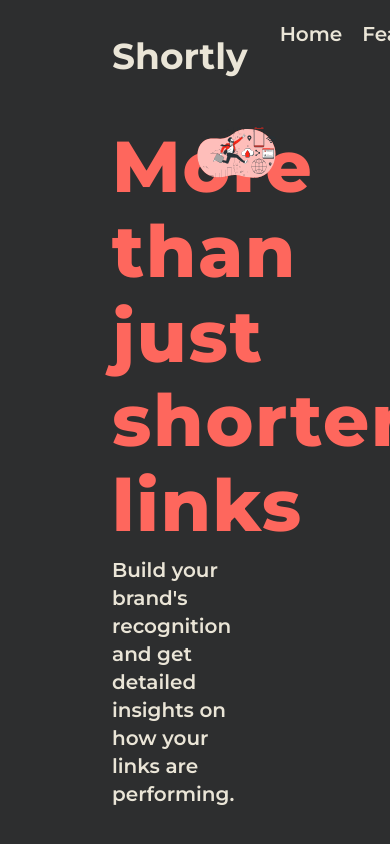
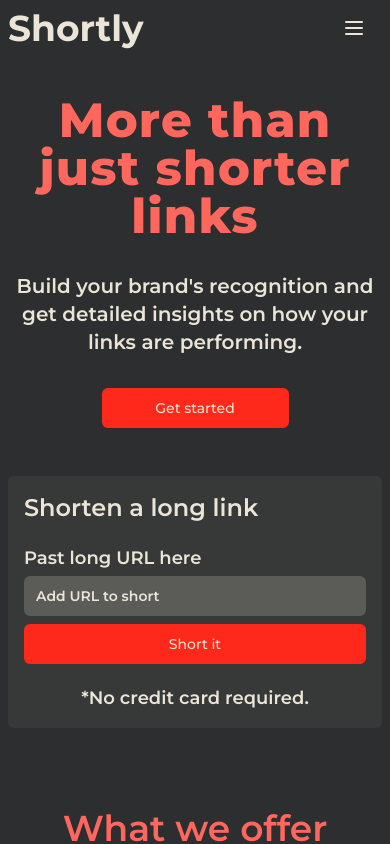
Before and after one commit to Dipraj-Sarapdadiya/shortly, a Next.js app: page / in a window 390 px wide. Shown: the top 844 px of the page. Built offline with nearby package versions, Linux system fonts and the light colour scheme.

Commit message:
Feat:: Implemented the responsiveness for mobile users (#2)

```diff
--- a/package.json
+++ b/package.json
@@ -10,6 +10,7 @@
   },
   "dependencies": {
     "@hookform/resolvers": "^3.4.2",
+    "@radix-ui/react-dialog": "^1.0.5",
     "@radix-ui/react-label": "^2.0.2",
     "@radix-ui/react-select": "^2.0.0",
     "@radix-ui/react-slider": "^1.1.2",
--- a/src/app/globals.css
+++ b/src/app/globals.css
@@ -37,15 +37,15 @@
     --muted: 210 40% 96.1%;
     --muted-foreground: 215.4 16.3% 46.9%;
 
-    --accent: 210 40% 96.1%;
-    --accent-foreground: 222.2 47.4% 11.2%;
+    --accent: 3.8 99% 55%;
+    --accent-foreground: 45 31% 88%;
 
     --destructive: 0 84.2% 60.2%;
     --destructive-foreground: 210 40% 98%;
 
-    --border: 214.3 31.8% 91.4%;
-    --input: 214.3 31.8% 91.4%;
-    --ring: 222.2 84% 4.9%;
+    --border: 222.2 84% 4.9%;
+    --input: 3.8 99% 55%;
+    --ring: 3.8 99% 55%;
 
     --radius: 0.5rem;
   }
--- a/src/app/page.tsx
+++ b/src/app/page.tsx
@@ -2,7 +2,7 @@
 
 export default function Home() {
   return (
-    <main className='no-scrollbar py-5 px-28 overflow-y-scroll'>
+    <main className='no-scrollbar p-2 lg:py-5 lg:px-28 overflow-y-scroll'>
       <LandingPage />
     </main>
   );
--- a/src/components/landing-page/call-to-action.tsx
+++ b/src/components/landing-page/call-to-action.tsx
@@ -7,7 +7,7 @@
   return (
       <div className='box-1 mt-16 flex flex-col justify-center items-center rounded-md bg-primary-foreground/5 p-5 space-y-5'>
         <h2 className='text-4xl font-semibold text-center'>Ready to Elevate?</h2>
-        <Button asChild>
+        <Button className='w-2/4 lg:w-fit' asChild>
           <Link href='/sign-up'>Let&apos;s Begin!</Link>
         </Button>
       </div>
--- a/src/components/landing-page/footer.tsx
+++ b/src/components/landing-page/footer.tsx
@@ -11,7 +11,7 @@
         <div className='flex-grow border-t border-gray-400'></div>
         <div className='flex-grow border-t border-gray-400'></div>
       </div>
-      <div className='flex justify-between mt-5'>
+      <div className='flex flex-col lg:flex-row justify-between mt-5'>
         <div>
           <div className='flex space-x-8'>
             <div>
@@ -19,13 +19,13 @@
               <h1 className='text-4xl font-bold'>Shortly</h1>
             </div>
             <div className='flex items-end'>
-              <h1 className='text-lg font-semibold'>
+              <h1 className='text-sm lg:text-lg text-right font-semibold'>
                 © 2024 Shortly | A project by Dipraj Sarapdadiya
               </h1>
             </div>
           </div>
         </div>
-        <div className='flex justify-end items-end space-x-5 mx-2'>
+        <div className='hidden lg:flex justify-end items-end space-x-5 mx-2'>
           <Link href='https://github.com/Dipraj-Sarapdadiya' target='_blank'>
             <Github />
           </Link>
--- a/src/components/landing-page/hero-section.tsx
+++ b/src/components/landing-page/hero-section.tsx
@@ -8,7 +8,8 @@
 const HeroSection = () => {
   return (
     <>
-      <section className='h-full'>
+      {/* Large screen hero section */}
+      <section className='hidden lg:block h-full'>
         <div className='mt-12 grid grid-cols-2'>
           <div className='flex flex-col items-start justify-center'>
             <h1 className='text-left font-extrabold text-7xl text-primary-600  tracking-wide leading-[5.3rem]'>
@@ -37,6 +38,21 @@
           </p>
         </div>
       </section>
+      {/* Mobile screen hero section */}
+      <section className='lg:hidden'>
+        <div className='my-12 flex flex-col items-center space-y-8 text-center'>
+          <h1 className='font-extrabold text-5xl text-primary-600 tracking-wide'>
+            More than just shorter links
+          </h1>
+          <p className='text-xl font-semibold mt-4'>
+            Build your brand&apos;s recognition and get detailed insights on
+            how your links are performing.
+          </p>
+          <Button className='w-2/4 mt-10' asChild>
+              <Link href='/sign-in'>Get started</Link>
+            </Button>
+        </div>
+      </section>
     </>
   );
 };
--- a/src/components/landing-page/link-section.tsx
+++ b/src/components/landing-page/link-section.tsx
@@ -3,13 +3,12 @@
 
 const LinkSection = () => {
   return (
-    <div>
-      <div className='w-full h-auto bg-primary-foreground/5 px-8 py-4 rounded-md'>
+      <div className='w-full h-auto bg-primary-foreground/5 px-4 lg:px-8 py-4 rounded-md'>
         <span className='sr-only'>Link section</span>
         <div className='font-semibold text-primary-foreground'>
           <h2 className='text-2xl'>Shorten a long link</h2>
           <div className='py-5'>
-            <h4 className='text-lg'>Past long URL here</h4>
+            <h4 className='text-lg pb-1'>Past long URL here</h4>
             <UrlForm formToggle={false} />
           </div>
           <div className='flex justify-center items-center'>
@@ -17,7 +16,6 @@
           </div>
         </div>
       </div>
-    </div>
   );
 };
 
--- a/src/components/landing-page/nav-bar.tsx
+++ b/src/components/landing-page/nav-bar.tsx
@@ -2,10 +2,18 @@
 
 import Link from 'next/link';
 import { Button } from '../ui/button';
+import {
+  Sheet,
+  SheetContent,
+  SheetTrigger,
+} from "@/components/ui/sheet"
+import { FolderGit2, Github, Linkedin, Menu } from 'lucide-react';
 
 const Navbar = () => {
   return (
-    <nav className='flex justify-between items-center'>
+    <>
+      {/* Large screen nav bar */}
+      <nav className='hidden lg:flex justify-between items-center'>
         <div className='flex justify-start items-end gap-8'>
           <div>
             <span className='sr-only'>Shortly App Name</span>
@@ -31,6 +39,50 @@
           </Button>
         </div>
       </nav>
+      {/* Mobile screen nav bar */}
+      <nav className='lg:hidden flex justify-between items-center'>
+        <div>
+          <span className='sr-only'>Shortly App Name</span>
+          <h1 className='text-4xl font-bold'>Shortly</h1>
+        </div>
+        <div>
+          <Sheet>
+            <SheetTrigger asChild>
+              <Button variant="ghost"><Menu /></Button>
+            </SheetTrigger>
+            <SheetContent>
+              <div className='flex justify-between h-full items-center flex-col gap-5 text-xl font-semibold pt-8'>
+                <div className='flex justify-center flex-col gap-5 text-xl font-semibold'>
+                  <Link href='/'>
+                    Home
+                  </Link>
+                  <Link href='/features'>
+                    Features
+                  </Link>
+                  <Link href='/about-us'>
+                    About Us
+                  </Link>
+                </div>
+                <div className='flex space-x-8'>
+                  <Link href='https://github.com/Dipraj-Sarapdadiya' target='_blank'>
+                    <Github />
+                  </Link>
+                  <Link
+                    href='https://github.com/Dipraj-Sarapdadiya/shortly'
+                    target='_blank'
+                  >
+                    <FolderGit2 />
+                  </Link>
+                  <Link href='/https://www.linkedin.com/in/dipraj-sarapdadiya-822973291/' target='_blank'>
+                    <Linkedin />
+                  </Link>
+                </div>
+              </div>
+            </SheetContent>
+          </Sheet>
+        </div>
+      </nav>
+    </>
   );
 };
 
--- a/src/components/landing-page/offer-section.tsx
+++ b/src/components/landing-page/offer-section.tsx
@@ -16,8 +16,8 @@
           place.
         </p>
       </div>
-      <div className='offer-card flex items-center justify-center gap-x-16 pt-8'>
-        <div className='card-one w-2/6 h-auto border-2 rounded-md border-primary-foreground/40 flex flex-col px-6'>
+      <div className='offer-card flex lg:flex-row flex-col items-center justify-center gap-x-16  gap-y-8 pt-8'>
+        <div className='card-one w-full lg:w-2/6 h-auto border-2 rounded-md border-primary-foreground/40 flex flex-col px-6'>
           <div className='card-title flex gap-x-2 pt-5 justify-center text-xl font-semibold'>
             <Link2 />
             <h3>URL Shortener</h3>
@@ -50,7 +50,7 @@
             <Link href='/products/url-shortener'>Learn more</Link>
           </Button>
         </div>
-        <div className='card-two w-2/6 h-auto border-2 rounded-md border-primary-foreground/40 flex flex-col px-6'>
+        <div className='card-two w-full lg:w-2/6 h-auto border-2 rounded-md border-primary-foreground/40 flex flex-col px-6'>
           <div className='card-title flex gap-x-2 pt-5 justify-center text-xl font-semibold'>
             <QrCode />
             <h3>QR Codes</h3>
--- a/src/components/ui/input.tsx
+++ b/src/components/ui/input.tsx
@@ -11,7 +11,7 @@
       <input
         type={type}
         className={cn(
-          "flex h-10 w-full rounded-md border border-input bg-primary-foreground px-3 py-2 text-sm ring-offset-background file:border-0 file:bg-transparent file:text-sm file:font-medium placeholder:text-muted-foreground focus-visible:outline-none focus-visible:ring-2 focus-visible:ring-ring focus-visible:ring-offset-2 disabled:cursor-not-allowed disabled:opacity-50",
+          "flex h-10 w-full rounded-md bg-primary-foreground/20 px-3 py-2 text-sm ring-offset-background file:border-0 file:bg-transparent file:text-sm file:font-medium placeholder:text-foreground focus-visible:outline-none focus-visible:ring-2 focus-visible:ring-ring focus-visible:ring-offset-0 disabled:cursor-not-allowed disabled:opacity-50",
           className
         )}
         ref={ref}
--- /dev/null
+++ b/src/components/ui/sheet.tsx
@@ -0,0 +1,140 @@
+"use client"
+
+import * as React from "react"
+import * as SheetPrimitive from "@radix-ui/react-dialog"
+import { cva, type VariantProps } from "class-variance-authority"
+import { X } from "lucide-react"
+
+import { cn } from "@/lib/utils"
+
+const Sheet = SheetPrimitive.Root
+
+const SheetTrigger = SheetPrimitive.Trigger
+
+const SheetClose = SheetPrimitive.Close
+
+const SheetPortal = SheetPrimitive.Portal
+
+const SheetOverlay = React.forwardRef<
+  React.ElementRef<typeof SheetPrimitive.Overlay>,
+  React.ComponentPropsWithoutRef<typeof SheetPrimitive.Overlay>
+>(({ className, ...props }, ref) => (
+  <SheetPrimitive.Overlay
+    className={cn(
+      "fixed inset-0 z-50 bg-black/80  data-[state=open]:animate-in data-[state=closed]:animate-out data-[state=closed]:fade-out-0 data-[state=open]:fade-in-0",
+      className
+    )}
+    {...props}
+    ref={ref}
+  />
+))
+SheetOverlay.displayName = SheetPrimitive.Overlay.displayName
+
+const sheetVariants = cva(
+  "fixed z-50 gap-4 bg-background p-6 shadow-lg transition ease-in-out data-[state=open]:animate-in data-[state=closed]:animate-out data-[state=closed]:duration-300 data-[state=open]:duration-500",
+  {
+    variants: {
+      side: {
+        top: "inset-x-0 top-0 border-b data-[state=closed]:slide-out-to-top data-[state=open]:slide-in-from-top",
+        bottom:
+          "inset-x-0 bottom-0 border-t data-[state=closed]:slide-out-to-bottom data-[state=open]:slide-in-from-bottom",
+        left: "inset-y-0 left-0 h-full w-3/4 border-r data-[state=closed]:slide-out-to-left data-[state=open]:slide-in-from-left sm:max-w-sm",
+        right:
+          "inset-y-0 right-0 h-full w-3/4  border-l data-[state=closed]:slide-out-to-right data-[state=open]:slide-in-from-right sm:max-w-sm",
+      },
+    },
+    defaultVariants: {
+      side: "right",
+    },
+  }
+)
+
+interface SheetContentProps
+  extends React.ComponentPropsWithoutRef<typeof SheetPrimitive.Content>,
+    VariantProps<typeof sheetVariants> {}
+
+const SheetContent = React.forwardRef<
+  React.ElementRef<typeof SheetPrimitive.Content>,
+  SheetContentProps
+>(({ side = "right", className, children, ...props }, ref) => (
+  <SheetPortal>
+    <SheetOverlay />
+    <SheetPrimitive.Content
+      ref={ref}
+      className={cn(sheetVariants({ side }), className)}
+      {...props}
+    >
+      {children}
+      <SheetPrimitive.Close className="absolute right-4 top-4 rounded-sm opacity-70 ring-offset-background transition-opacity hover:opacity-100 focus:outline-none focus:ring-2 focus:ring-ring focus:ring-offset-2 disabled:pointer-events-none data-[state=open]:bg-secondary">
+        <X className="h-4 w-4" />
+        <span className="sr-only">Close</span>
+      </SheetPrimitive.Close>
+    </SheetPrimitive.Content>
+  </SheetPortal>
+))
+SheetContent.displayName = SheetPrimitive.Content.displayName
+
+const SheetHeader = ({
+  className,
+  ...props
+}: React.HTMLAttributes<HTMLDivElement>) => (
+  <div
+    className={cn(
+      "flex flex-col space-y-2 text-center sm:text-left",
+      className
+    )}
+    {...props}
+  />
+)
+SheetHeader.displayName = "SheetHeader"
+
+const SheetFooter = ({
+  className,
+  ...props
+}: React.HTMLAttributes<HTMLDivElement>) => (
+  <div
+    className={cn(
+      "flex flex-col-reverse sm:flex-row sm:justify-end sm:space-x-2",
+      className
+    )}
+    {...props}
+  />
+)
+SheetFooter.displayName = "SheetFooter"
+
+const SheetTitle = React.forwardRef<
+  React.ElementRef<typeof SheetPrimitive.Title>,
+  React.ComponentPropsWithoutRef<typeof SheetPrimitive.Title>
+>(({ className, ...props }, ref) => (
+  <SheetPrimitive.Title
+    ref={ref}
+    className={cn("text-lg font-semibold text-foreground", className)}
+    {...props}
+  />
+))
+SheetTitle.displayName = SheetPrimitive.Title.displayName
+
+const SheetDescription = React.forwardRef<
+  React.ElementRef<typeof SheetPrimitive.Description>,
+  React.ComponentPropsWithoutRef<typeof SheetPrimitive.Description>
+>(({ className, ...props }, ref) => (
+  <SheetPrimitive.Description
+    ref={ref}
+    className={cn("text-sm text-muted-foreground", className)}
+    {...props}
+  />
+))
+SheetDescription.displayName = SheetPrimitive.Description.displayName
+
+export {
+  Sheet,
+  SheetPortal,
+  SheetOverlay,
+  SheetTrigger,
+  SheetClose,
+  SheetContent,
+  SheetHeader,
+  SheetFooter,
+  SheetTitle,
+  SheetDescription,
+}
--- a/src/components/url-form.tsx
+++ b/src/components/url-form.tsx
@@ -45,21 +45,21 @@
       <div className='flex'>
         <Form {...form}>
           <form
-            className='flex gap-5 w-full justify-center items-center'
+            className='flex flex-col lg:flex-row gap-2 lg:gap-2 w-full justify-center items-center'
             onSubmit={form.handleSubmit(onSubmit)}
           >
             <FormField
               control={form.control}
               name='userUrl'
               render={({ field }) => (
-                <FormItem className='flex-1'>
+                <FormItem className='w-full'>
                   <FormControl>
                     <Input placeholder='Add URL to short' {...field} />
                   </FormControl>
                 </FormItem>
               )}
             />
-            <Button variant='default' type='submit'>
+            <Button className='lg:flex-1 w-full' variant='default' type='submit'>
               Short it
             </Button>
           </form>
```
Also changed, not shown: 1 other file (tests, documents, lock files or other folders). Lines whose indentation alone changed are shown as unchanged.
